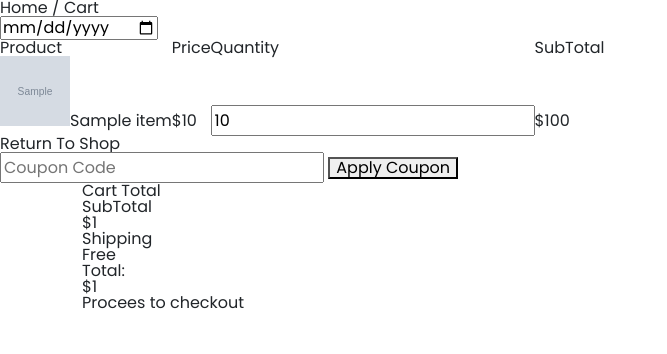
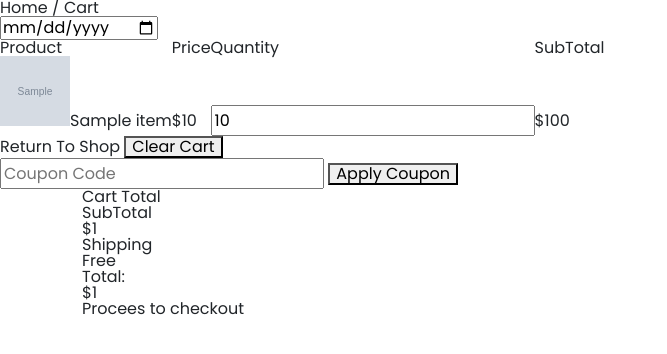
Before and after one commit to Datonix-art/Flask-Products-Shop, a Python web app: template store/templates/cart/cart.html in a window 1280 px wide. Shown: the top 354 px of the page, without its empty margins (0-667 px from the left). Run offline with Jinja, Linux system fonts and the light colour scheme; the template is opened without the code that fills it: most values are stand-ins (such as "Sample title", 1, 10 or a date in 2020); grey boxes marked "Sample" are stand-in pictures; form fields are guessed from the names that the template uses; some libraries are stand-ins or nearby versions.

Commit message:
commited

```diff
--- a/store/cart/models.py
+++ b/store/cart/models.py
@@ -9,6 +9,3 @@ class CartModel(db.Model, BaseModel):
 
   def __repr__(self):
     return f'user id: {self.user_id}; product id: {self.product_id}'
-
-  def update_amount(self, amount):
-    self.amount += amount
--- a/store/cart/routes.py
+++ b/store/cart/routes.py
@@ -62,7 +62,7 @@ def cleart_cart():
   cart_items = CartModel.query.filter_by(user_id=user_id).all()
 
   for cart_item in cart_items:
-    cart_item.remove()
+    cart_item.delete()
 
   return redirect(url_for('cart.shopping_cart'))
 
--- a/store/templates/cart/cart.html
+++ b/store/templates/cart/cart.html
@@ -59,9 +59,9 @@
                   Return To Shop
                 </a>
 
-                <!-- <a href="/cart/update_cart">
-                  <button type="submit" form="cartForm">Update Cart</button>
-                </a> -->
+                <a href="/cart/clear_cart">
+                  <button type="submit">Clear Cart</button>
+                </a>
 
             </div>
 
```
Also changed, not shown: database.db.
